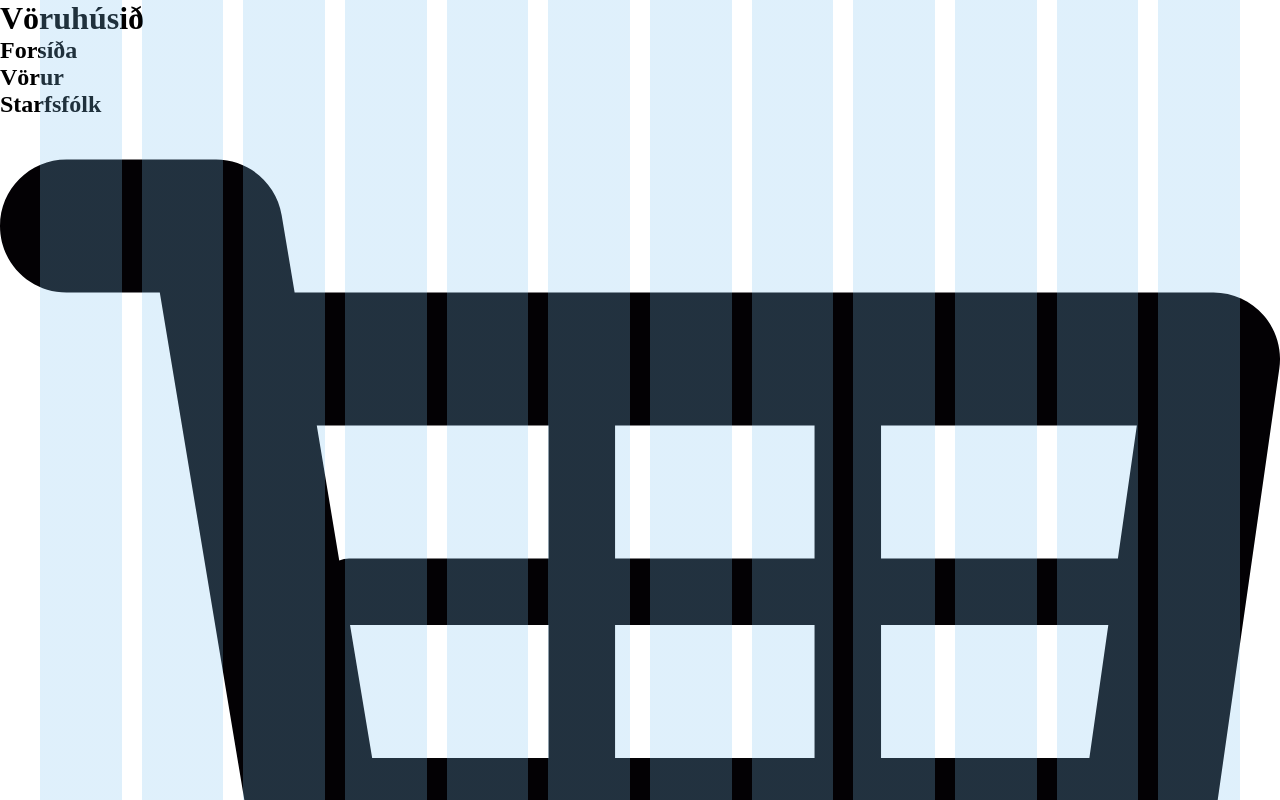
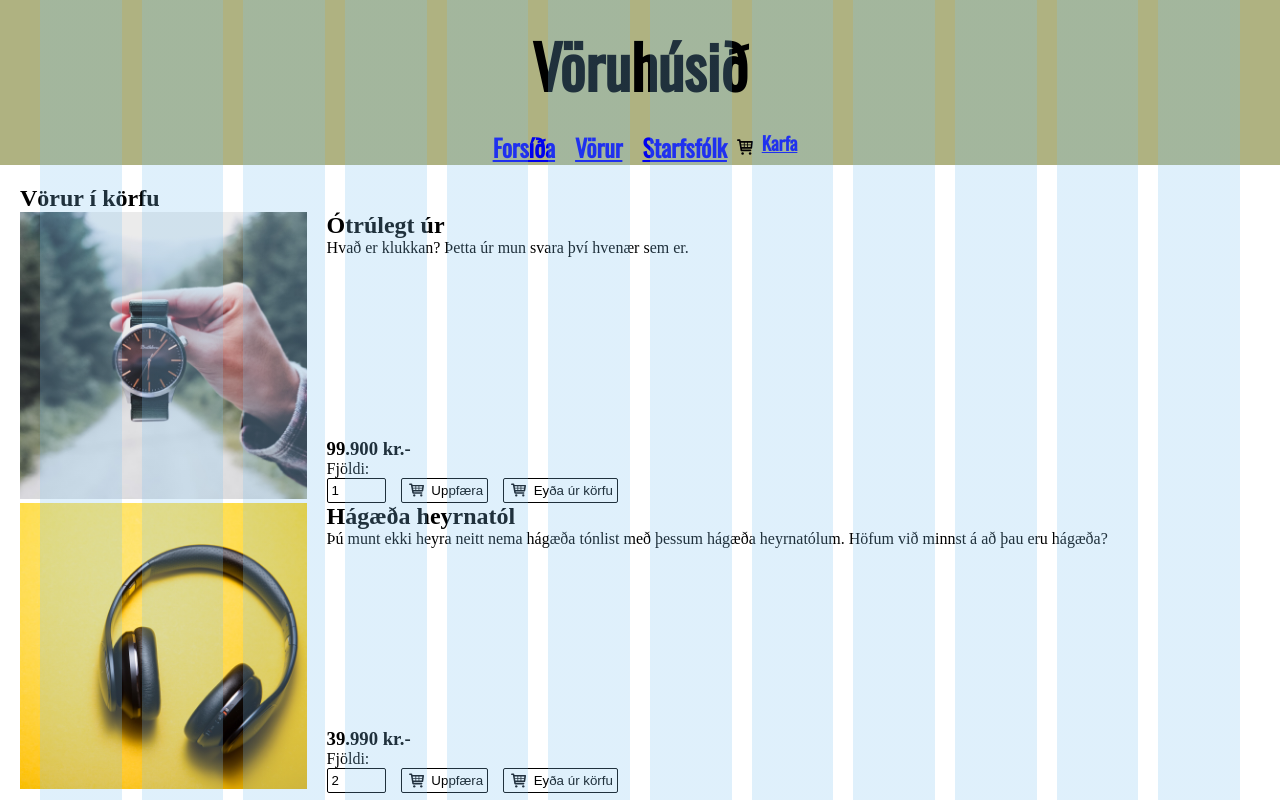
Before and after one commit to thth168/vef-Hopverkefni-1, a website: page pages/cart.html in a window 1280 px wide. Shown: the top 800 px of the page. Drawn offline with nearby package versions, Linux system fonts and the light colour scheme; files whose address does not match are found by name.

Commit message:
1234yu
fdsg

```diff
--- a/pages/cart.html
+++ b/pages/cart.html
@@ -11,13 +11,15 @@
         <header>
             <h1>Vöruhúsið</h1>
             <div class="top__links">
-                <h2>Forsíða</h2>
-                <h2>Vörur</h2>
-                <h2>Starfsfólk</h2>
-                <div class="top__karfa">
-                    <img src="/img/karfa.svg">
-                    <h3>Karfa</h3>
-                </div>
+                <section class="top__valmynd">
+                    <h2><a href="/index.html">Forsíða</a></h2>
+                    <h2><a href="/pages/products.html">Vörur</a></h2>
+                    <h2><a href="/pages/staff.html">Starfsfólk</a></h2>
+                </section>
+                <section class="top__karfa">
+                    <img src="img/karfa.svg">
+                    <h3><a href="/pages/cart.html">Karfa</a></h3>
+                </section>
             </div>
         </header>
         <div class="cart__body">
--- a/scss/staff.scss
+++ b/scss/staff.scss
@@ -9,24 +9,6 @@
     padding-right: $Gutter - 10px;
     padding-left: $Gutter - 10px;
   }
-
-  header {
-    width: 100%;
-    display: flex;
-    flex-direction: column;
-    flex-wrap: wrap;
-    background-color: $Tan;
-    text-align: center;
-    margin-bottom: 20px;
-    .top__links{
-      .top__karfa {
-       img{
-          width: 2ch;
-          margin-right: 1ch;
-         }
-        }
-      }
-    }
 
   .staff__body {
     @extend %shared_size;
--- a/styles.scss
+++ b/styles.scss
@@ -10,6 +10,47 @@
 *::after {
   box-sizing: inherit;
 }
+
+
+header {
+  width: 100%;
+  background-color: $Tan;
+  font-family: $Font-Headings;
+  display: flex;
+  flex-direction: column;
+  flex-wrap: wrap;
+  text-align: center;
+  margin-bottom: 20px;
+  h1 {
+    font-size: 60px;
+    font-weight: bold;
+    padding: 20px;
+  }
+  .top__links{
+    max-width: var(--max_width);
+    display: flex;
+    flex-wrap: wrap;
+    margin: auto;
+    h2 {
+      padding: 0px 10px;
+    }
+    .top__valmynd {
+      display: flex;
+      flex-wrap: wrap;
+      margin: auto;
+    }
+    .top__karfa {
+      display: flex;
+      flex-wrap: wrap;
+      max-height: 36px;
+      img{
+        width: 2ch;
+        margin-right: 1ch;
+      }
+    }
+  }
+}
+
 
 footer {
   background-color: $Pink;
```
Also changed, not shown: index.html (+8 -6 lines), pages/products.html (+9 -7 lines), pages/staff.html (+9 -7 lines), styles.css.
